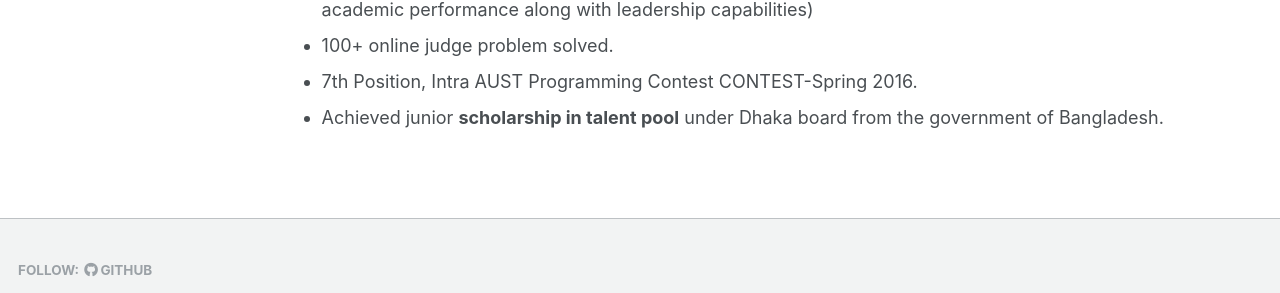
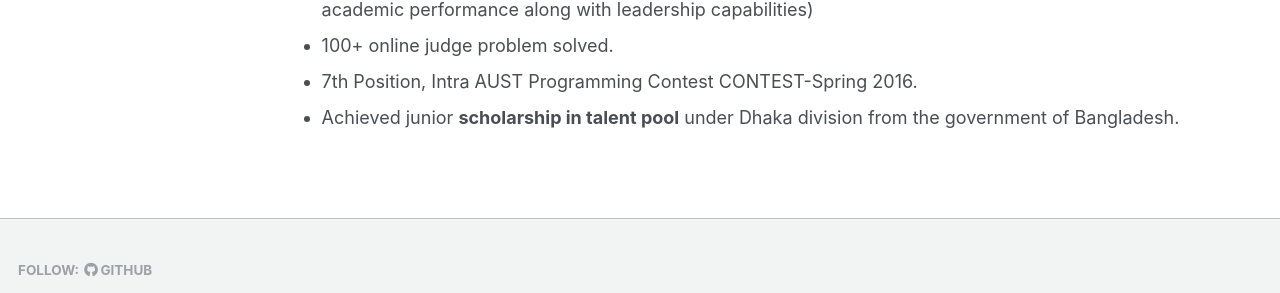
Before and after one commit to GProDevik/AhsanulBariRomih, a Jekyll site: the page built from _pages/education-achievements.md, in a window 1280 px wide and 1040 px high. Shown: the part 693-986 px from the top of the window. Built offline with Jekyll 4.4.1, drawn with Linux system fonts in a browser that asks for light colours.

Commit message:
Update education-achievements.md

```diff
--- a/_pages/education-achievements.md
+++ b/_pages/education-achievements.md
@@ -29,4 +29,4 @@ redirect_from:
   (Candidates are selected based on academic performance along with leadership capabilities)
 - 100+ online judge problem solved.
 - 7th Position, Intra AUST Programming Contest CONTEST-Spring 2016.
-- Achieved junior **scholarship in talent pool** under Dhaka board from the government of Bangladesh.
+- Achieved junior **scholarship in talent pool** under Dhaka division from the government of Bangladesh.
```
